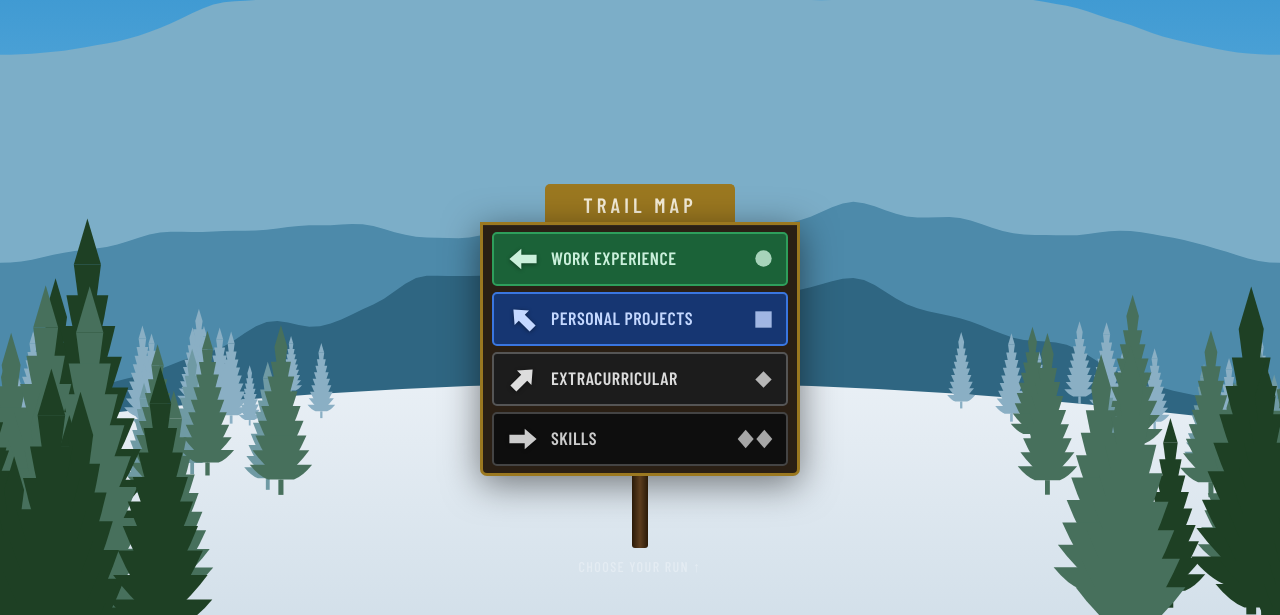
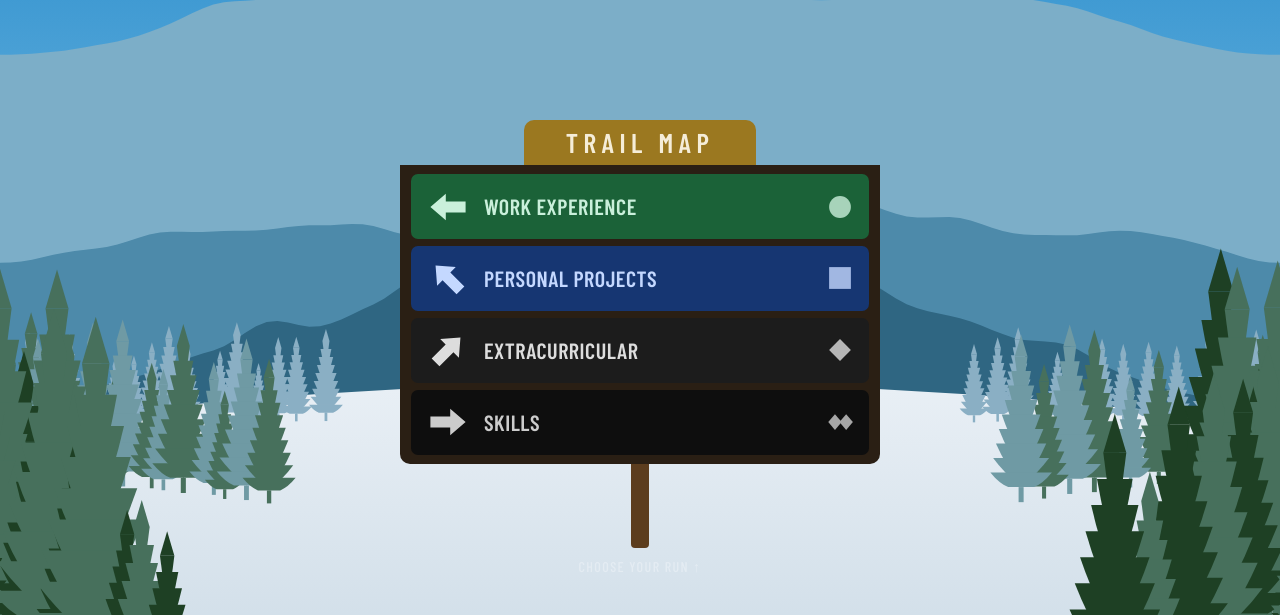
Before and after one commit to katjarj/katjarj.github.io, an Astro site: page / in a window 1280 px wide. Shown: the part 185-800 px from the top of the page. Built offline with nearby package versions, Linux system fonts and the light colour scheme; Astro itself is replaced by a stand-in of ours.

Commit message:
more fixes to landing page

```diff
--- a/src/pages/index.astro
+++ b/src/pages/index.astro
@@ -47,14 +47,14 @@ import { links, intro, education, work, projects, community, other, skills } fro
         <!-- Green ● — left arrow ← -->
         <button class="run-btn run-green" data-target="work" data-dir="left" id="btn-work">
           <span class="run-arrow" aria-hidden="true">
-            <svg viewBox="0 0 40 40" width="34" height="34">
+            <svg viewBox="0 0 40 40">
               <polygon points="4,20 18,8 18,15 36,15 36,25 18,25 18,32" fill="currentColor"/>
             </svg>
           </span>
           <span class="run-label">
             <span class="run-name">Work Experience</span>
             <span class="run-tag">
-              <svg viewBox="0 0 18 18" width="21" height="21"><circle cx="9" cy="9" r="7" fill="currentColor"/></svg>
+              <svg viewBox="0 0 18 18"><circle cx="9" cy="9" r="7" fill="currentColor"/></svg>
             </span>
           </span>
         </button>
@@ -62,7 +62,7 @@ import { links, intro, education, work, projects, community, other, skills } fro
         <!-- Blue ■ — up-left arrow ↖ (left polygon rotated +45°) -->
         <button class="run-btn run-blue" data-target="projects" data-dir="upleft" id="btn-projects">
           <span class="run-arrow" aria-hidden="true">
-            <svg viewBox="0 0 40 40" width="34" height="34">
+            <svg viewBox="0 0 40 40">
               <polygon points="4,20 18,8 18,15 36,15 36,25 18,25 18,32"
                        transform="rotate(45,20,20)" fill="currentColor"/>
             </svg>
@@ -70,7 +70,7 @@ import { links, intro, education, work, projects, community, other, skills } fro
           <span class="run-label">
             <span class="run-name">Personal Projects</span>
             <span class="run-tag">
-              <svg viewBox="0 0 18 18" width="21" height="21"><rect x="2" y="2" width="14" height="14" fill="currentColor"/></svg>
+              <svg viewBox="0 0 18 18"><rect x="2" y="2" width="14" height="14" fill="currentColor"/></svg>
             </span>
           </span>
         </button>
@@ -78,7 +78,7 @@ import { links, intro, education, work, projects, community, other, skills } fro
         <!-- Black ◆ — up-right arrow ↗ (right polygon rotated −45°) -->
         <button class="run-btn run-black" data-target="community" data-dir="upright" id="btn-community">
           <span class="run-arrow" aria-hidden="true">
-            <svg viewBox="0 0 40 40" width="34" height="34">
+            <svg viewBox="0 0 40 40">
               <polygon points="36,20 22,8 22,15 4,15 4,25 22,25 22,32"
                        transform="rotate(-45,20,20)" fill="currentColor"/>
             </svg>
@@ -86,7 +86,7 @@ import { links, intro, education, work, projects, community, other, skills } fro
           <span class="run-label">
             <span class="run-name">Extracurricular</span>
             <span class="run-tag">
-              <svg viewBox="0 0 18 18" width="21" height="21"><polygon points="9,2 16,9 9,16 2,9" fill="currentColor"/></svg>
+              <svg viewBox="0 0 18 18"><polygon points="9,2 16,9 9,16 2,9" fill="currentColor"/></svg>
             </span>
           </span>
         </button>
@@ -94,16 +94,18 @@ import { links, intro, education, work, projects, community, other, skills } fro
         <!-- Double black ◆◆ — right arrow → -->
         <button class="run-btn run-dblack" data-target="skills" data-dir="right" id="btn-skills">
           <span class="run-arrow" aria-hidden="true">
-            <svg viewBox="0 0 40 40" width="34" height="34">
+            <svg viewBox="0 0 40 40">
               <polygon points="36,20 22,8 22,15 4,15 4,25 22,25 22,32" fill="currentColor"/>
             </svg>
           </span>
           <span class="run-label">
             <span class="run-name">Skills</span>
             <span class="run-tag">
-              <svg viewBox="0 0 28 18" width="38" height="24">
-                <polygon points="7,2 13,9 7,16 1,9" fill="currentColor"/>
-                <polygon points="21,2 27,9 21,16 15,9" fill="currentColor"/>
+              <!-- the two diamonds touch, the way a double-black is rated,
+                   and the pair sits a touch right of centre -->
+              <svg viewBox="0 0 25 18">
+                <polygon points="8,2 14,9 8,16 2,9" fill="currentColor"/>
+                <polygon points="18,2 24,9 18,16 12,9" fill="currentColor"/>
               </svg>
             </span>
           </span>
@@ -361,6 +363,11 @@ const RIDGE_NEAR = makeRidge(47, 0.26, 0.54);
 // treeline along the crest, mid-slope firs, then big foreground firs
 // that frame the run and carry the speed of the pan.
 //
+// Spacing is stratified, not free random: each band is cut into n equal
+// slots and every slot gets exactly one fir, nudged off its slot centre by
+// a seeded jitter. Pure random clumps the shoulder and leaves bald patches;
+// this keeps the stand evenly spaced with organic irregularity on top.
+//
 // Every band is placed by `d0`/`d1` — how far it stands *below the snow
 // crest*, in units of H — never by an absolute screen line, so a fir follows
 // the crest down at the sides of the viewport instead of hanging in the air.
@@ -368,9 +375,11 @@ const RIDGE_NEAR = makeRidge(47, 0.26, 0.54);
 //
 // Four flat tones instead of two, so a thick shoulder reads as a forest
 // and not one dark mass: the treeline stays the palest (haze), and each
-// nearer band picks between its own pair — `tones` — as it is laid out.
-// The left shoulder carries `extraL` more firs than the right, so the
-// forest is deliberately denser on the left and no longer symmetrical.
+// nearer band picks between its own pair — `tones` — as it is laid out,
+// dealt round-robin from a seeded offset so both always appear. The left
+// shoulder carries `extraL` more firs than the right, so the forest is
+// deliberately denser on the left and no longer symmetrical.
+const JITTER = 0.38;             // how far off its slot centre a fir may sit
 type Tree = { xf: number; d: number; s: number; tone: number };
 const FIRS: Tree[] = (() => {
   const r = srng(83);
@@ -383,13 +392,18 @@ const FIRS: Tree[] = (() => {
   for (const mirror of [false, true]) {          // left shoulder, then right
     for (const b of bands) {
       const n = b.n + (mirror ? 0 : b.extraL);   // thicker on the left
+      const slotX = (b.x1 - b.x0) / n;
+      const slotD = (b.d1 - b.d0) / n;
+      const toneAt = Math.floor(r() * b.tones.length);   // where the cycle starts
       for (let i = 0; i < n; i++) {
-        let xf = b.x0 + r() * (b.x1 - b.x0);
+        const jx = (r() - 0.5) * 2 * JITTER;
+        const jd = (r() - 0.5) * 2 * JITTER;
+        let xf = b.x0 + (i + 0.5 + jx) * slotX;   // one fir per slot, never two
         if (mirror) xf = 1 - xf;
         out.push({
-          xf, d: b.d0 + r() * (b.d1 - b.d0),
+          xf, d: b.d0 + (i + 0.5 + jd) * slotD,
           s: b.s0 + r() * (b.s1 - b.s0),
-          tone: b.tones[Math.floor(r() * b.tones.length)],
+          tone: b.tones[(i + toneAt) % b.tones.length],
         });
       }
     }
@@ -741,7 +755,7 @@ body {
   font: 600 0.95rem 'Barlow Condensed', sans-serif;
   letter-spacing: 0.08em; text-transform: uppercase;
   background: var(--sign-bg); color: var(--sign-txt);
-  border: 2px solid var(--sign-rim); border-radius: 4px;
+  border: 2px solid var(--sign-rim); border-radius: 7px;
   padding: 0.3rem 1rem; cursor: pointer;
   transition: background 0.3s;
 }
@@ -775,7 +789,7 @@ body {
   padding-bottom: 2.5rem;
 }
 .site-header {
-  position: absolute; top: clamp(1.2rem, 4vh, 2.5rem);
+  position: absolute; top: clamp(1.75rem, 5.5vh, 3.4rem);
   left: 0; right: 0; text-align: center; pointer-events: none;
   padding-inline: 1.25rem;              /* the name and line never touch the edge */
 }
@@ -786,58 +800,62 @@ body {
   }
 
 /* ─── Trail sign ─────────────────────────────── */
+/* Flat by design: solid fills, no borders, no drop shadows, no gradients
+   and no motion. The only softness is the corner radius. */
 .sign-wrap { display: flex; flex-direction: column; align-items: center; }
 .sign-cap {
-  font: 700 1.3rem 'Barlow Condensed', sans-serif;
+  font: 700 clamp(1.35rem, 3.4vw, 1.7rem) 'Barlow Condensed', sans-serif;
   letter-spacing: 0.2em; text-transform: uppercase;
   background: var(--sign-rim); color: var(--sign-txt);
-  padding: 0.3rem 2.2rem;
-  border-radius: 5px 5px 0 0;
-  border: 3px solid var(--sign-rim); border-bottom: none;
+  padding: 0.4rem 2.6rem;
+  border-radius: 10px 10px 0 0;
 }
 .sign-board {
   background: var(--sign-bg);
-  border: 3px solid var(--sign-rim);
-  border-radius: 0 0 7px 7px;
-  padding: 0.45rem 0.55rem;
-  min-width: min(320px, 88vw); max-width: 410px;
-  display: flex; flex-direction: column; gap: 0.38rem;
-  box-shadow: 0 8px 36px rgba(0,0,0,0.5), inset 0 1px 0 rgba(255,255,255,0.04);
+  padding: 0.6rem 0.7rem;
+  /* a real width, not just min-width: the board is a content-sized flex
+     item, so min-width alone would leave it at its narrowest */
+  width: min(480px, 90vw);
+  display: flex; flex-direction: column; gap: 0.45rem;
+  border-radius: 0 0 10px 10px;
 }
 .post-shaft {
-  width: 16px; height: 72px;
-  background: linear-gradient(to right, #2a1a08, var(--post), #2a1a08);
-  border-radius: 0 0 3px 3px;
+  width: 18px; height: 84px;
+  background: var(--post);
+  border-radius: 0 0 4px 4px;
 }
 .run-btn {
-  display: flex; align-items: center; gap: 0.7rem;
-  width: 100%; padding: 0.5rem 0.75rem;
-  border: 2px solid transparent; border-radius: 5px;
+  display: flex; align-items: center; gap: 0.85rem;
+  width: 100%; padding: 0.65rem 0.95rem;
+  border: 0;                     /* the UA gives <button> a 2px border */
+  appearance: none;              /* ...and a grey background on some engines */
+  border-radius: 7px;
   cursor: pointer; text-align: left;
   font-family: 'Barlow Condensed', sans-serif;
   font-weight: 600; text-transform: uppercase; letter-spacing: 0.04em;
-  transition: transform 0.16s, box-shadow 0.16s;
   position: relative; overflow: hidden;
 }
+/* hover is a flat wash of light, never a move or a scale */
 .run-btn::after {
   content: ''; position: absolute; inset: 0;
-  background: rgba(255,255,255,0.06); opacity: 0;
+  background: rgba(255,255,255,0.10);
+  opacity: 0;
   transition: opacity 0.18s;
 }
 .run-btn:hover::after { opacity: 1; }
-.run-btn:hover { transform: translateX(2px) scale(1.012); box-shadow: 0 4px 18px rgba(0,0,0,0.45); }
-.run-btn:active { transform: scale(0.97); }
 .run-btn:focus-visible { outline: 2px solid var(--accent); outline-offset: 2px; }
-.run-green  { background: #1b6238; color: #caf0db; border-color: #2E9E5B; }
-.run-blue   { background: #163672; color: #c4d8ff; border-color: #3A76E0; }
-.run-black  { background: #1c1c1c; color: #ddd;    border-color: #555;    }
-.run-dblack { background: #0e0e0e; color: #ccc;    border-color: #444;    }
-.run-arrow { flex-shrink: 0; display: flex; align-items: center; filter: drop-shadow(0 1px 2px rgba(0,0,0,0.4)); }
+.run-green  { background: #1b6238; color: #caf0db; }
+.run-blue   { background: #163672; color: #c4d8ff; }
+.run-black  { background: #1c1c1c; color: #ddd;    }
+.run-dblack { background: #0e0e0e; color: #ccc;    }
+.run-arrow { flex-shrink: 0; display: flex; align-items: center; }
+.run-arrow svg { width: clamp(34px, 4.6vw, 44px); height: auto; }
 .run-label { display: flex; flex-direction: row; align-items: center; gap: 0.6rem; flex: 1; min-width: 0; }
-.run-name  { font-size: 1.12rem; font-weight: 600; line-height: 1; }
+.run-name  { font-size: clamp(1.1rem, 2.6vw, 1.38rem); font-weight: 600; line-height: 1; }
 /* the difficulty symbol rides the right-hand end of its row, like the
    rating plate on the far end of a real sign */
 .run-tag   { margin-left: auto; display: flex; align-items: center; opacity: 0.8; }
+.run-tag svg { width: clamp(21px, 2.9vw, 28px); height: auto; }
 .hint {
   color: var(--snow); opacity: 0.65;
   font: 500 0.88rem 'Barlow Condensed', sans-serif;
```
Also changed, not shown: AGENTS.md (+2 -0 lines), PROMPTS.md (+6 -7 lines).
